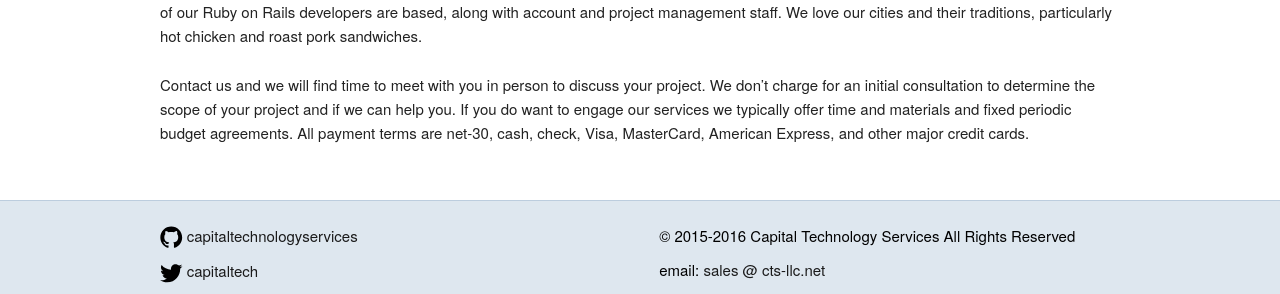
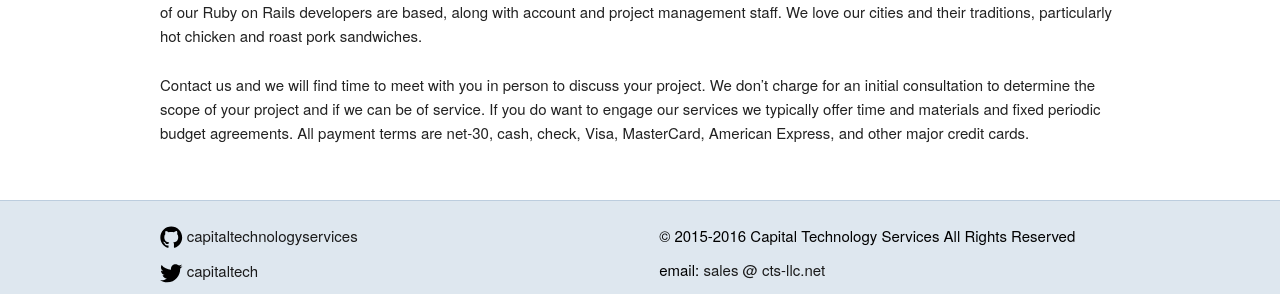
Before and after one commit to jchapin/capitaltechnologyservices.github.io, a Jekyll site: the page built from index.md, in a window 1280 px wide. Shown: the part 1368-1662 px from the top of the page. Built offline with Jekyll 4.4.1, drawn with Linux system fonts in a browser that asks for light colours; a script that is not in the unit is left out; comment, search, counter and statistics services are not loaded.

Commit message:
Index update.

```diff
--- a/index.md
+++ b/index.md
@@ -94,7 +94,7 @@ roast pork sandwiches.
 
 Contact us and we will find time to meet with you in person to discuss your
 project. We don't charge for an initial consultation to determine the scope of
-your project and if we can help you. If you do want to engage our services we
-typically offer time and materials and fixed periodic budget agreements.
+your project and if we can be of service. If you do want to engage our services
+we typically offer time and materials and fixed periodic budget agreements.
 All payment terms are net-30, cash, check, Visa, MasterCard, American Express,
 and other major credit cards.
```
